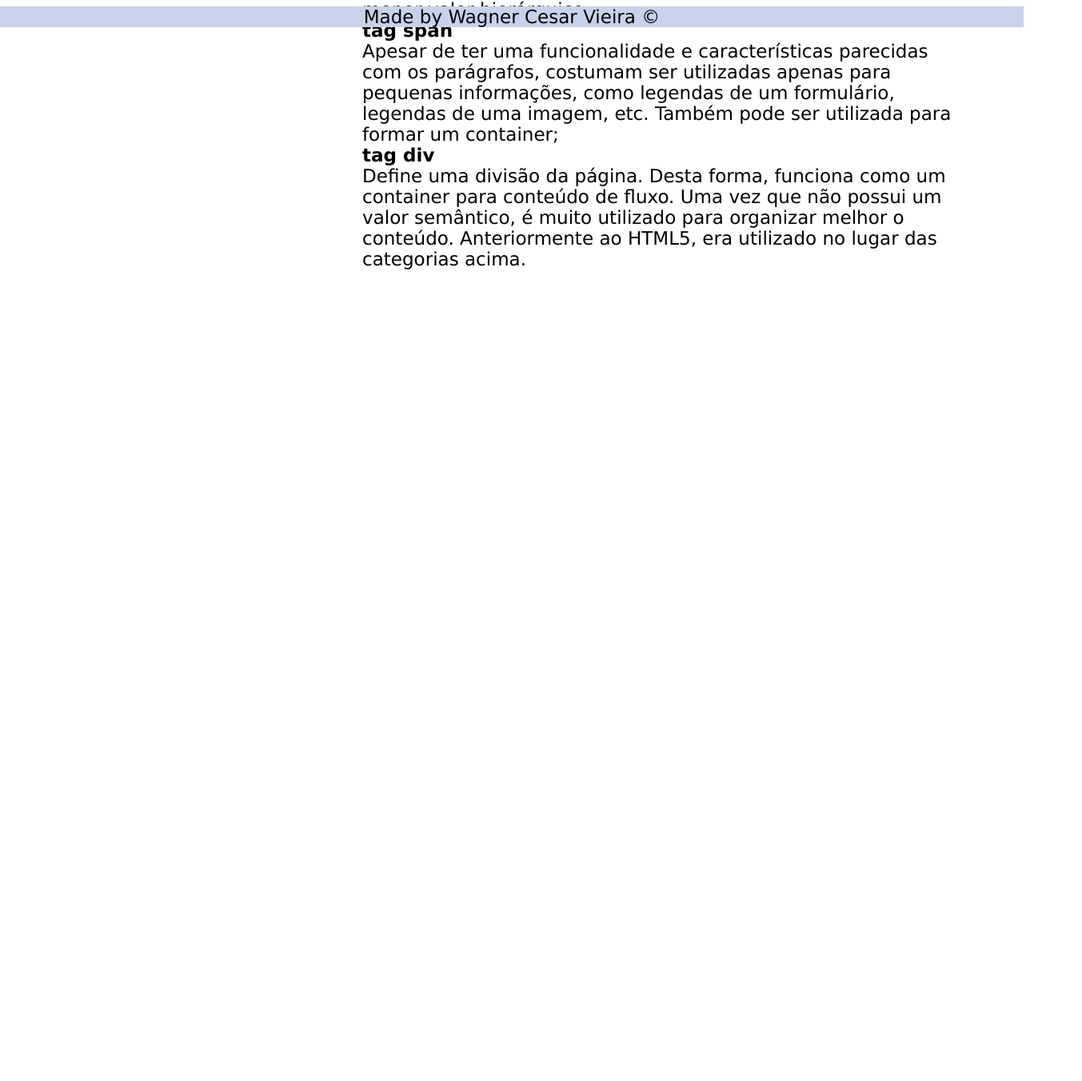
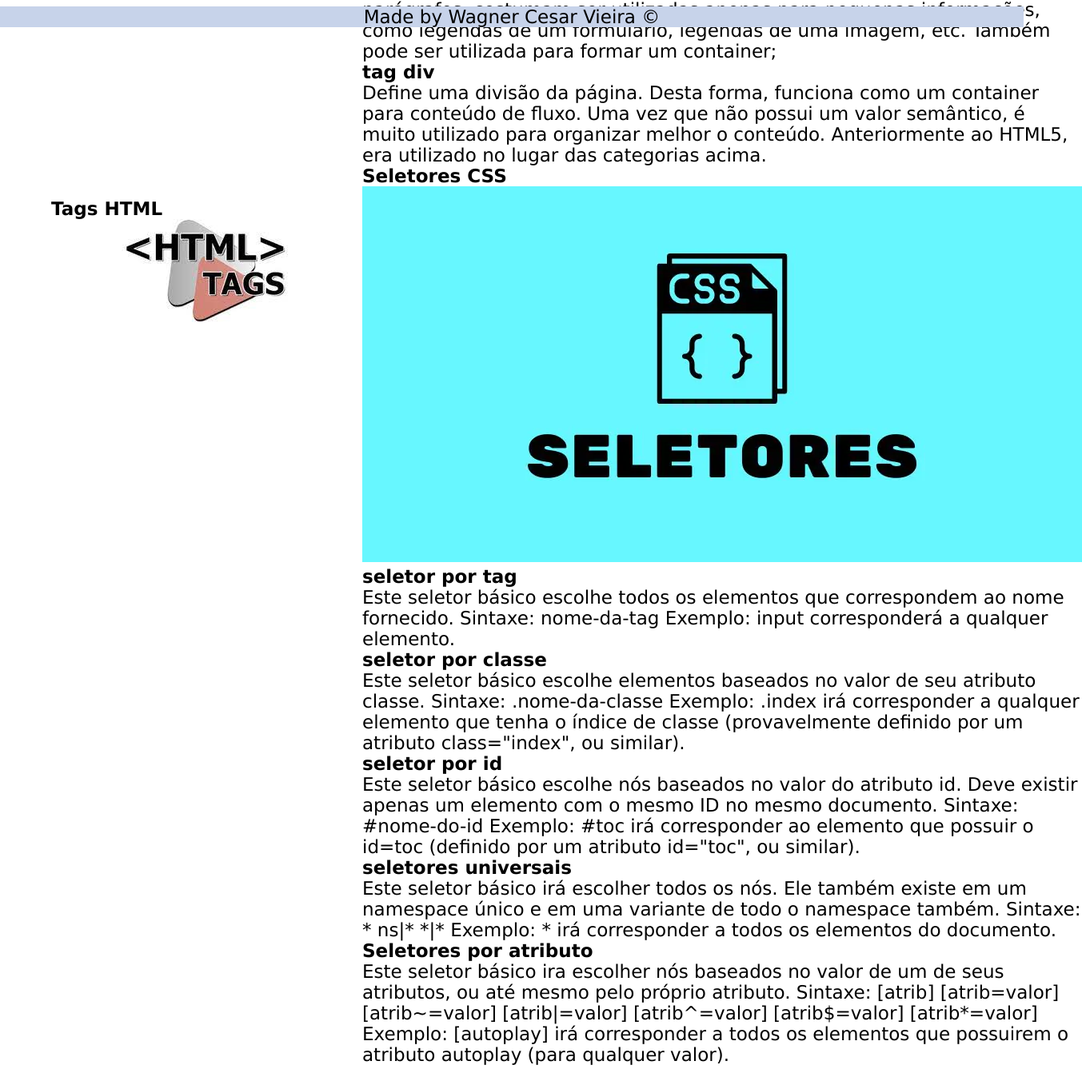
Before and after one commit to nirrusso/aula, a plain HTML site: page pages/howto/howto.html in a window 1280 px wide. Shown: the part 766-2118 px from the top of the page at 80% size, 1353 px wide, since content can reach past the window. Before the commit the page ends 1123 px from the top, so only its background shows below. Drawn offline with Linux system fonts and the light colour scheme; files that its build step writes are made by us from their sources; files whose address does not match are found by name.

Commit message:
Add files via upload

```diff
--- a/pages/howto/howto.html
+++ b/pages/howto/howto.html
@@ -71,6 +71,31 @@
         Uma vez que não possui um valor semântico, é muito utilizado para organizar melhor o conteúdo. Anteriormente ao HTML5,
         era utilizado no lugar das categorias acima.</p>
 
+        <h3>Seletores CSS</h3>
+        <img src="images/css-seletores.webp"/>
+
+        <h3>seletor por tag</h3>
+        <p>Este seletor básico escolhe todos os elementos que correspondem ao nome
+        fornecido. Sintaxe: nome-da-tag Exemplo: input corresponderá a qualquer elemento.</p>
+
+        <h3>seletor por classe</h3>
+        <p>Este seletor básico escolhe elementos baseados no valor de seu atributo classe. Sintaxe: .nome-da-classe
+        Exemplo: .index irá corresponder a qualquer elemento que tenha o índice de classe (provavelmente definido por um atributo class="index", ou similar).</p>
+
+        <h3>seletor por id</h3>
+        <p>Este seletor básico escolhe nós baseados no valor do atributo id. Deve existir apenas um elemento com o mesmo ID no mesmo documento.
+        Sintaxe: #nome-do-id Exemplo: #toc irá corresponder ao elemento que possuir o id=toc (definido por um atributo id="toc", ou similar).</p>
+
+        <h3>seletores universais </h3>
+
+        <p>Este seletor básico irá escolher todos os nós. Ele também existe em um namespace único e em uma variante de todo o namespace também.
+        Sintaxe: * ns|* *|* Exemplo: * irá corresponder a todos os elementos do documento.</p>
+
+        <h3>Seletores por atributo</h3>
+
+        <p>Este seletor básico ira escolher nós baseados no valor de um de seus atributos, ou até mesmo pelo próprio atributo. Sintaxe: [atrib] [atrib=valor] [atrib~=valor] [atrib|=valor]
+        [atrib^=valor] [atrib$=valor] [atrib*=valor] Exemplo: [autoplay] irá corresponder a todos os elementos que possuirem o atributo autoplay (para qualquer valor).</p>
+
         </section>
 
         <section class="post">
```
Also changed, not shown: pages/howto/images/css-seletores.webp (added). Lines whose indentation alone changed are shown as unchanged.
